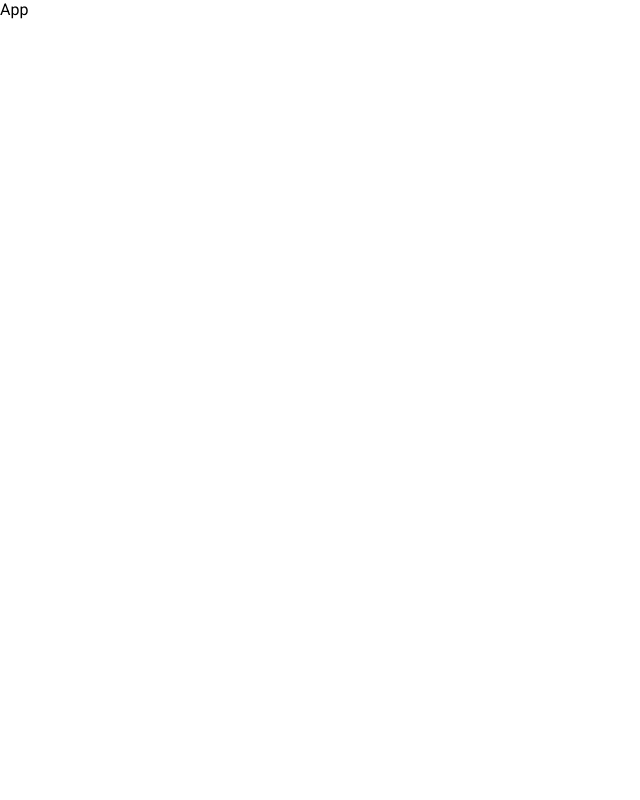
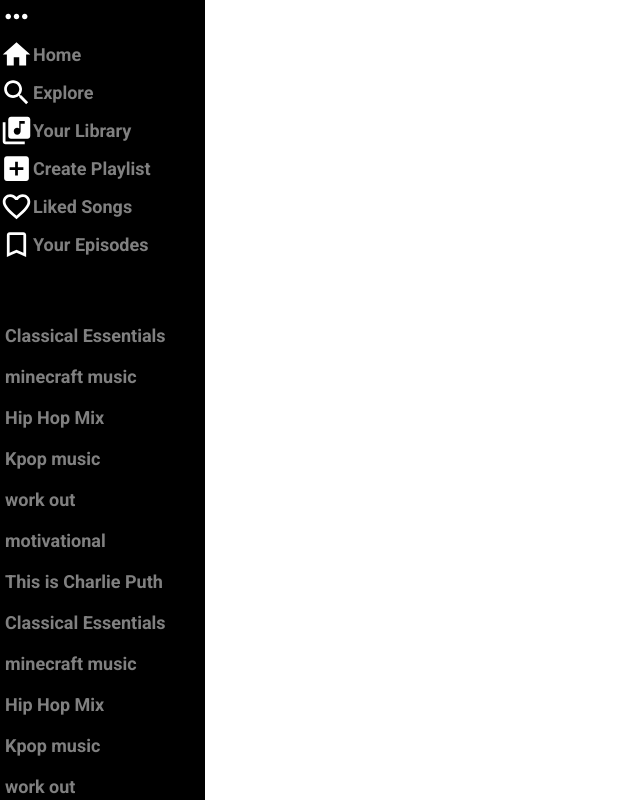
Before and after one commit to Dhanushvardan/spotify_clone, a React (Create React App) app in the folder client/: page / in a window 1280 px wide. Shown: the whole page, without its empty margins (0-640 px from the left). Built offline with nearby package versions, Linux system fonts and the light colour scheme.

Commit message:
sidebar design is done

```diff
--- a/client/package.json
+++ b/client/package.json
@@ -3,6 +3,10 @@
   "version": "0.1.0",
   "private": true,
   "dependencies": {
+    "@emotion/react": "^11.9.3",
+    "@emotion/styled": "^11.9.3",
+    "@mui/icons-material": "^5.8.4",
+    "@mui/material": "^5.9.1",
     "@testing-library/jest-dom": "^5.16.4",
     "@testing-library/react": "^13.3.0",
     "@testing-library/user-event": "^13.5.0",
--- a/client/src/App.js
+++ b/client/src/App.js
@@ -1,7 +1,13 @@
 import "./app.scss";
+import "./components/sidebar/Sidebar";
+import Sidebar from "./components/sidebar/Sidebar";
 
 function App() {
-  return <div className="App">App</div>;
+  return (
+    <div className="App">
+      <Sidebar />
+    </div>
+  );
 }
 
 export default App;
--- a/client/src/components/sidebar/Sidebar.jsx
+++ b/client/src/components/sidebar/Sidebar.jsx
@@ -0,0 +1,66 @@
+import React from "react";
+import "./sidebar.scss";
+import MoreHorizIcon from "@mui/icons-material/MoreHoriz";
+import HomeIcon from "@mui/icons-material/Home";
+import SearchIcon from "@mui/icons-material/Search";
+import LibraryMusicIcon from "@mui/icons-material/LibraryMusic";
+import AddBoxIcon from "@mui/icons-material/AddBox";
+import FavoriteBorderIcon from "@mui/icons-material/FavoriteBorder";
+import BookmarkBorderIcon from "@mui/icons-material/BookmarkBorder";
+export default function Sidebar() {
+  const lists = [
+    "Classical Essentials",
+    "minecraft music",
+    "Hip Hop Mix",
+    "Kpop music",
+    "work out",
+    "motivational",
+    "This is Charlie Puth",
+    "Classical Essentials",
+    "minecraft music",
+    "Hip Hop Mix",
+    "Kpop music",
+    "work out",
+    "motivational",
+    "This is Charlie Puth",
+  ];
+
+  return (
+    <div className="sideBar">
+      <div className="navOpt">
+        <div className="navItems">
+          <MoreHorizIcon className="navIcon" />
+        </div>
+        <div className="navItems">
+          <HomeIcon className="navIcon" />
+          <div className="navText">Home</div>
+        </div>
+        <div className="navItems">
+          <SearchIcon className="navIcon" />
+          <div className="navText">Explore</div>
+        </div>
+        <div className="navItems">
+          <LibraryMusicIcon className="navIcon" />
+          <div className="navText">Your Library</div>
+        </div>
+        <div className="navItems">
+          <AddBoxIcon className="navIcon" />
+          <div className="navText">Create Playlist</div>
+        </div>
+        <div className="navItems">
+          <FavoriteBorderIcon className="navIcon" />
+          <div className="navText">Liked Songs</div>
+        </div>
+        <div className="navItems">
+          <BookmarkBorderIcon className="navIcon" />
+          <div className="navText">Your Episodes</div>
+        </div>
+      </div>
+      <div className="trendPlaylist">
+        {lists.map((listItem) => (
+          <div className="trendItem">{listItem}</div>
+        ))}
+      </div>
+    </div>
+  );
+}
--- /dev/null
+++ b/client/src/components/sidebar/sidebar.scss
@@ -0,0 +1,47 @@
+.sideBar {
+    display: flex;
+    flex-direction: column;
+    width: 16vw;
+    height: 100vh;
+    background-color: black;
+    .navOpt {
+        display: flex;
+        flex-direction: column;
+        height: 40vh;
+        gap: 5px;
+        .navItems {
+            display: flex;
+            .navIcon {
+                font-size: 33px;
+                color: white;
+            }
+            .navText {
+                display: flex;
+                align-items: center;
+                width: 13vw;
+                font-size: large;
+                font-weight: bold;
+                color: grey;
+                &:hover {
+                    color: white;
+                }
+            }
+        }
+    }
+    .trendPlaylist {
+        height: 60vh;
+        display: flex;
+        flex-direction: column;
+        gap: 10px;
+        overflow: auto;
+        .trendItem {
+            color: grey;
+            font-size: large;
+            font-weight: bold;
+            padding: 5px;
+            &:hover {
+                color: white;
+            }
+        }
+    }
+}
--- a/client/src/pages/home/Home.jsx
+++ b/client/src/pages/home/Home.jsx
@@ -0,0 +1,5 @@
+import React from "react";
+
+export default function Home() {
+  return <div className="Home"></div>;
+}
```
Also changed, not shown: client/src/components/sidebar/sideabr.scss (deleted), 1 other file (tests, documents, lock files or other folders).
